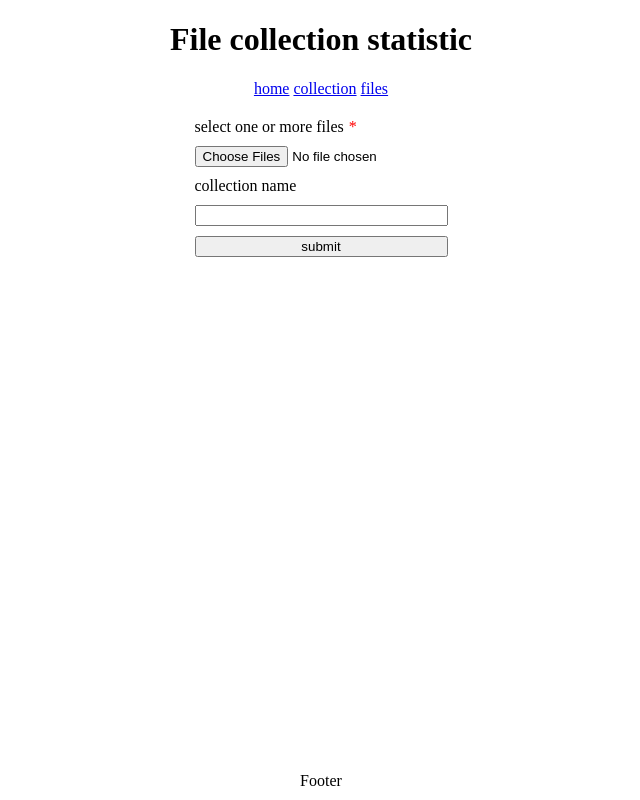
After one commit to OlegKhiretdinov/wordstat_lesta, a Flask app: page / in a window 1280 px wide. The commit adds this page. Shown: the whole page, without its empty margins (319-959 px from the left). Run offline with Flask 3, Linux system fonts and the light colour scheme.

Commit message:
feat добавлен парсер коллекций текстовых файлов

```diff
--- a/lestagames/app.py
+++ b/lestagames/app.py
@@ -1,15 +1,31 @@
-from flask import Flask, render_template
-from flask_babel import Babel, gettext
+from flask import Flask, render_template, request, redirect, url_for
+from flask_babel import Babel
+
+from .utils import parse_txt_collection, calculate_tf_idf
+
 
 app = Flask(__name__)
 app.config['BABEL_LANGUAGES'] = ['ru', 'en']
-app.config['BABEL_DEFAULT_LOCALE'] = 'en'
+app.config['BABEL_DEFAULT_LOCALE'] = 'ru'
+
 babel = Babel(app)
 
 
 @app.get('/')
 def home_page():
     return render_template('page/home_page.html')
+
+
+@app.post('/collection/add')
+def add_collection():
+    files = request.files.getlist("files")
+
+    files_stat, errors = parse_txt_collection(files)
+    calculate_tf_idf(files_stat)
+    print(files_stat)
+    collection_name = request.form.get("collection-name")
+
+    return redirect(url_for('home_page'))
 
 
 @app.get('/file/')
--- a/lestagames/static/style/style.css
+++ b/lestagames/static/style/style.css
@@ -7,7 +7,31 @@ body {
     display: flex;
     flex-direction: column;
     justify-content: space-between;
+    margin: auto;
     max-width: 1200px;
     min-height: 100vh;
     align-items: center;
 }
+
+.main {
+    flex-grow: 1;
+    padding: 20px;
+}
+
+/* main page */
+form {
+    display: flex;
+    flex-direction: column;
+    gap: 10px;
+}
+
+label.required-fields:after {
+    content: "*";
+    padding-left: 5px;
+    color: red
+}
+
+/* Footer */
+.footer {
+    padding:10px;
+}
--- a/lestagames/templates/main_layout.html
+++ b/lestagames/templates/main_layout.html
@@ -16,7 +16,7 @@
         </header>
         <nav class="nav">
             {% block navigation %}
-                <a href="#">{{_('home')}}</a>
+                <a href="{{url_for('home_page')}}">{{_('home')}}</a>
                 <a href="#">{{_('collection')}}</a>
                 <a href="#">{{_('files')}}</a>
             {% endblock %}
--- /dev/null
+++ b/lestagames/templates/page/home_page.html
@@ -0,0 +1,11 @@
+{% extends "main_layout.html" %}
+
+{% block main_content %}
+    <form enctype="multipart/form-data" action="{{url_for('add_collection')}}" method="post">
+        <label class="required-fields" for="files">{{_('select one or more files')}}</label>
+        <input type="file" id="files" name="files" multiple required accept=".txt">
+        <label for="collection-name">{{_('collection name')}}</label>
+        <input type="text" id="collection-name" name="collection-name">
+        <button type="submit">{{_('submit')}}</button>
+    </form>
+{% endblock %}
--- /dev/null
+++ b/lestagames/utils.py
@@ -0,0 +1,58 @@
+from collections import defaultdict
+import string
+import math
+
+import nltk
+from nltk.tokenize import word_tokenize
+
+ALLOWED_EXTENSIONS = {'txt'}
+
+nltk.download('punkt')
+punctuation = set(string.punctuation)
+
+
+def allowed_file(filename):
+    return '.' in filename and \
+        filename.rsplit('.', 1)[1].lower() in ALLOWED_EXTENSIONS
+
+
+def parse_txt_collection(files):
+    files_stat = []
+    errors = []
+
+    for file in files:
+        words = defaultdict(int)
+
+        if allowed_file(file.filename):
+            for line in file.readlines():
+                try:
+                    for word in word_tokenize(line.decode().lower()):
+                        if word not in punctuation:
+                            words[word] += 1
+                except UnicodeDecodeError:
+                    errors.append({"file": file.filename, "message": 'unsupported_encoding'})
+
+        else:
+            errors.append({"file": file.filename, "message": 'unsupported_format'})
+
+        files_stat.append({"name": file.filename, "words": words})
+        file.close()
+
+    return files_stat, errors
+
+
+def calculate_tf_idf(collection):
+    for file in collection:
+        words_count = sum(file['words'].values())
+        words = file['words']
+        for word in words:
+            idf_c = 0
+            for item in collection:
+                if word in item['words']:
+                    idf_c += 1
+
+            words[word] = {
+                'count': words[word],
+                'tf': words[word] / words_count,
+                'idf': math.log10(len(collection) / idf_c)
+            }
--- a/pyproject.toml
+++ b/pyproject.toml
@@ -9,6 +9,7 @@ readme = "README.md"
 python = "^3.10"
 flask = "^3.0.3"
 flask-babel = "^4.0.0"
+nltk = "^3.8.1"
 
 
 [build-system]
```
Also changed, not shown: README.md, 1 other file.
